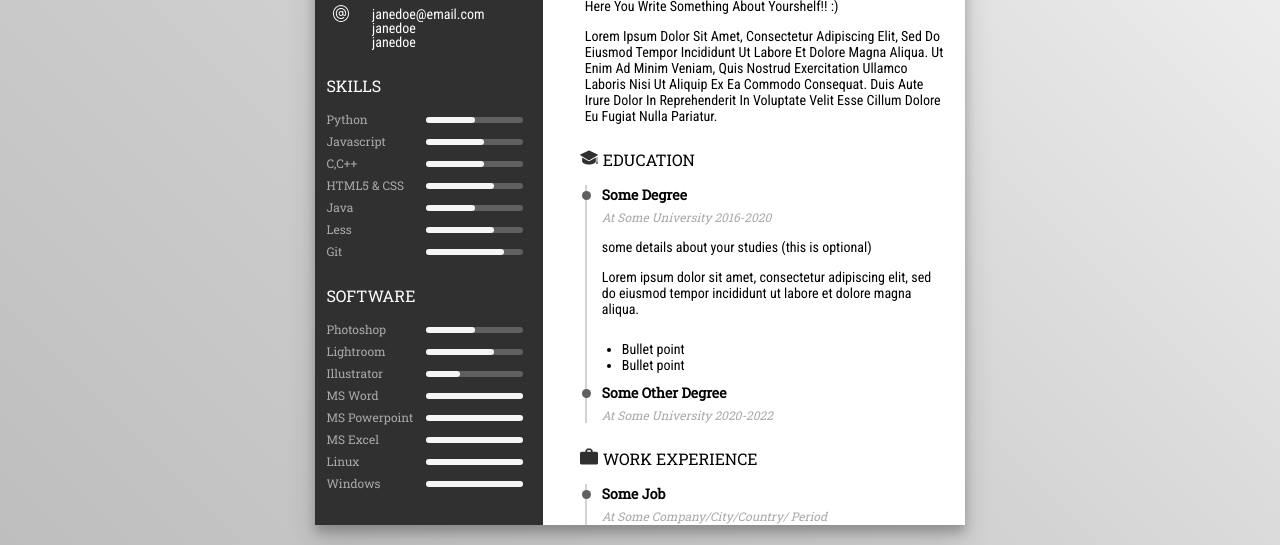
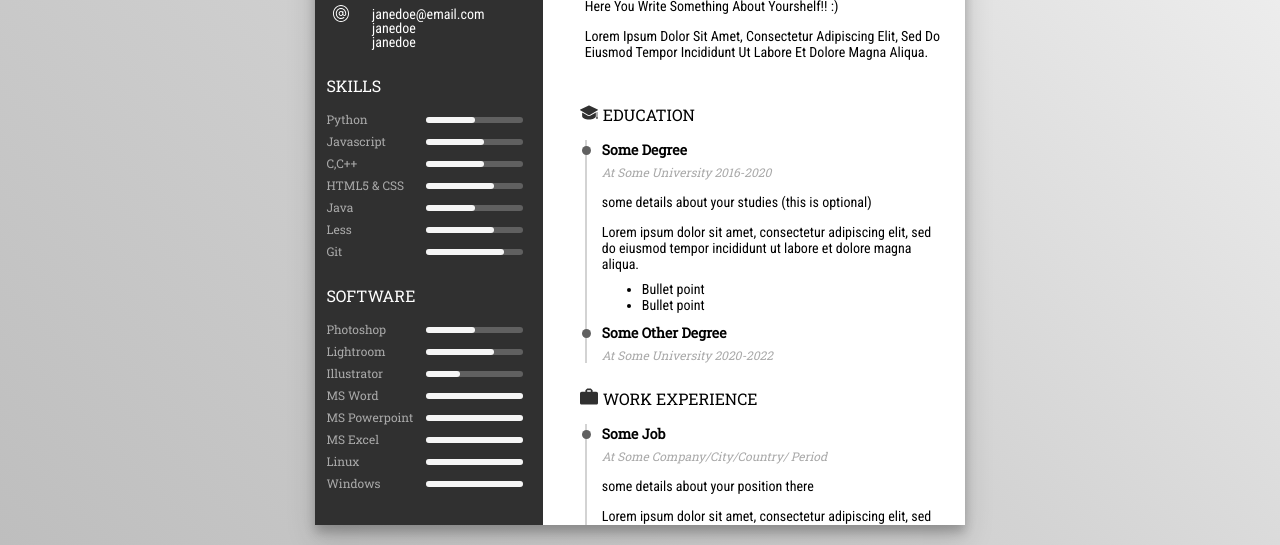
Before and after one commit to markusritschel/cv-template, a plain HTML site: page _site/index.html in a window 1280 px wide. Shown: the part 255-800 px from the top of the page. Drawn offline with Linux system fonts and the light colour scheme.

Commit message:
fixed bugs and added README.md

```diff
--- a/_site/assets/css/style.less
+++ b/_site/assets/css/style.less
@@ -37,8 +37,9 @@ html {
     overflow        : hidden;
 
     ul {
-        margin : 0;
-        padding: 10px 20px;
+        margin        : 0;
+        padding-bottom: 5px;
+        margin-top    : -5px;
     }
 
     .title {
@@ -100,12 +101,14 @@ html {
     }
 
     .text {
-        position   : relative;
-        font-family: 'Roboto Condensed', sans-serif;
-        font-size  : 14px;
-        font-weight: 300;
-        display    : block;
-        margin-top : 5px;
+        position      : relative;
+        font-family   : 'Roboto Condensed', sans-serif;
+        font-size     : 14px;
+        font-weight   : 300;
+        display       : block;
+        margin-top    : 5px;
+        margin-bottom : 0;
+        padding-bottom: 5px;
     }
 
     .secondary {
--- a/_site/index.html
+++ b/_site/index.html
@@ -158,7 +158,7 @@
             <span class="title">About</span>
             <span class="text"><p>Here you write something about yourshelf!! :)</p>
 
-<p>Lorem ipsum dolor sit amet, consectetur adipiscing elit, sed do eiusmod tempor incididunt ut labore et dolore magna aliqua. Ut enim ad minim veniam, quis nostrud exercitation ullamco laboris nisi ut aliquip ex ea commodo consequat. Duis aute irure dolor in reprehenderit in voluptate velit esse cillum dolore eu fugiat nulla pariatur.</p>
+<p>Lorem ipsum dolor sit amet, consectetur adipiscing elit, sed do eiusmod tempor incididunt ut labore et dolore magna aliqua.</p>
 </span>
         </div>
     </div>
@@ -209,7 +209,7 @@
 
                 <span class="text" id="edu"><p>some details about your position there</p>
 
-<p>Lorem ipsum dolor sit amet, consectetur adipiscing elit, sed do eiusmod tempor incididunt ut labore et dolore magna aliqua. Ut enim ad minim veniam, quis nostrud exercitation ullamco    laboris nisi ut aliquip ex ea commodo consequat. Duis aute irure dolor in reprehenderit in voluptate velit esse cillum dolore eu fugiat nulla pariatur.</p>
+<p>Lorem ipsum dolor sit amet, consectetur adipiscing elit, sed do eiusmod tempor incididunt ut labore et dolore magna aliqua. Ut enim ad minim veniam, quis nostrud exercitation ullamco</p>
 <ul>
   <li>Bullet point</li>
   <li>Bullet point</li>
@@ -224,7 +224,7 @@
 
                 <span class="text" id="edu"><p>some details about your position there</p>
 
-<p>Lorem ipsum dolor sit amet, consectetur adipiscing elit, sed do eiusmod tempor incididunt ut labore et dolore magna aliqua. Ut enim ad minim veniam, quis nostrud exercitation ullamco    laboris nisi ut aliquip ex ea commodo consequat. Duis aute irure dolor in reprehenderit in voluptate velit esse cillum dolore eu fugiat nulla pariatur.</p>
+<p>Lorem ipsum dolor sit amet, consectetur adipiscing elit, sed do eiusmod tempor incididunt ut labore et dolore magna aliqua. Ut enim ad minim veniam, quis nostrud exercitation ullamco</p>
 <ul>
   <li>Bullet point</li>
   <li>Bullet point</li>
--- a/assets/css/style.less
+++ b/assets/css/style.less
@@ -37,8 +37,9 @@ html {
     overflow        : hidden;
 
     ul {
-        margin : 0;
-        padding: 10px 20px;
+        margin        : 0;
+        padding-bottom: 5px;
+        margin-top    : -5px;
     }
 
     .title {
@@ -100,12 +101,14 @@ html {
     }
 
     .text {
-        position   : relative;
-        font-family: 'Roboto Condensed', sans-serif;
-        font-size  : 14px;
-        font-weight: 300;
-        display    : block;
-        margin-top : 5px;
+        position      : relative;
+        font-family   : 'Roboto Condensed', sans-serif;
+        font-size     : 14px;
+        font-weight   : 300;
+        display       : block;
+        margin-top    : 5px;
+        margin-bottom : 0;
+        padding-bottom: 5px;
     }
 
     .secondary {
```
Also changed, not shown: index.html (added, +7 -0 lines), _site/assets/css/style.css, _site/assets/images/cv-template.png (added), assets/css/style.css, assets/images/cv-template.png (added), 6 other files.
